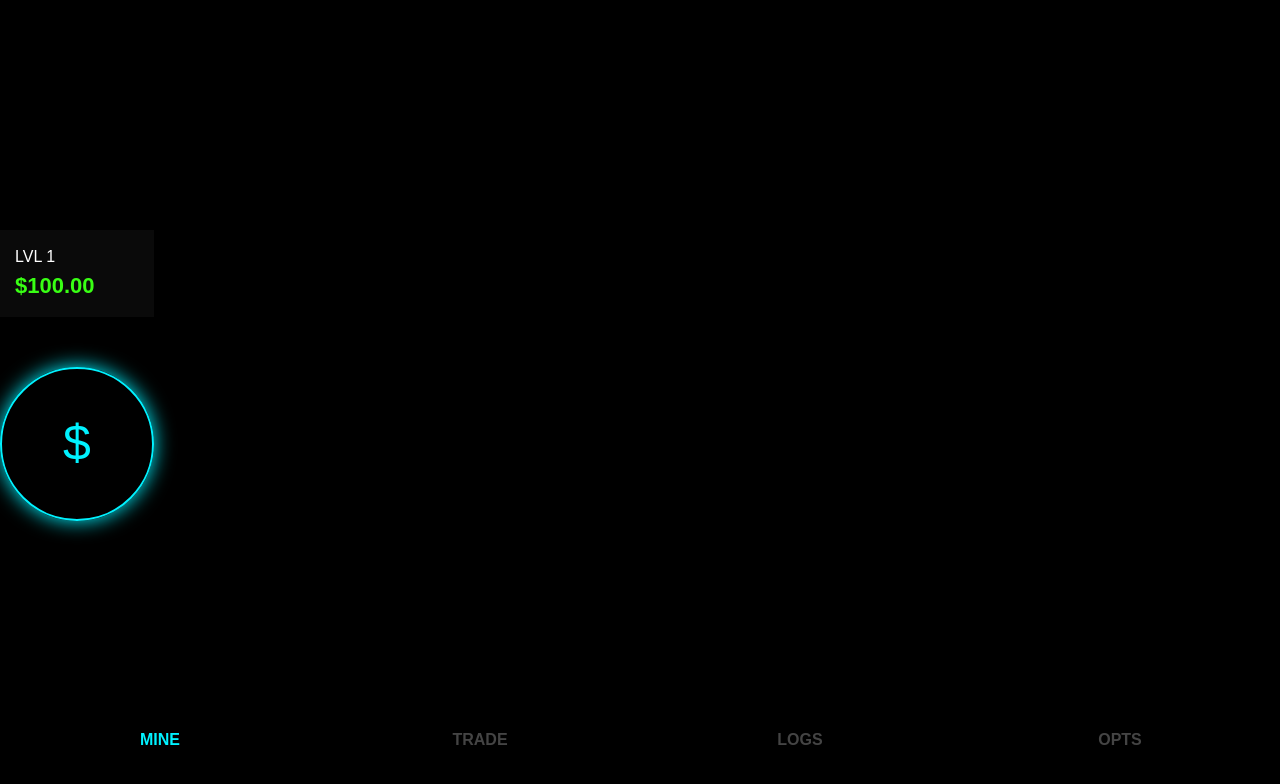
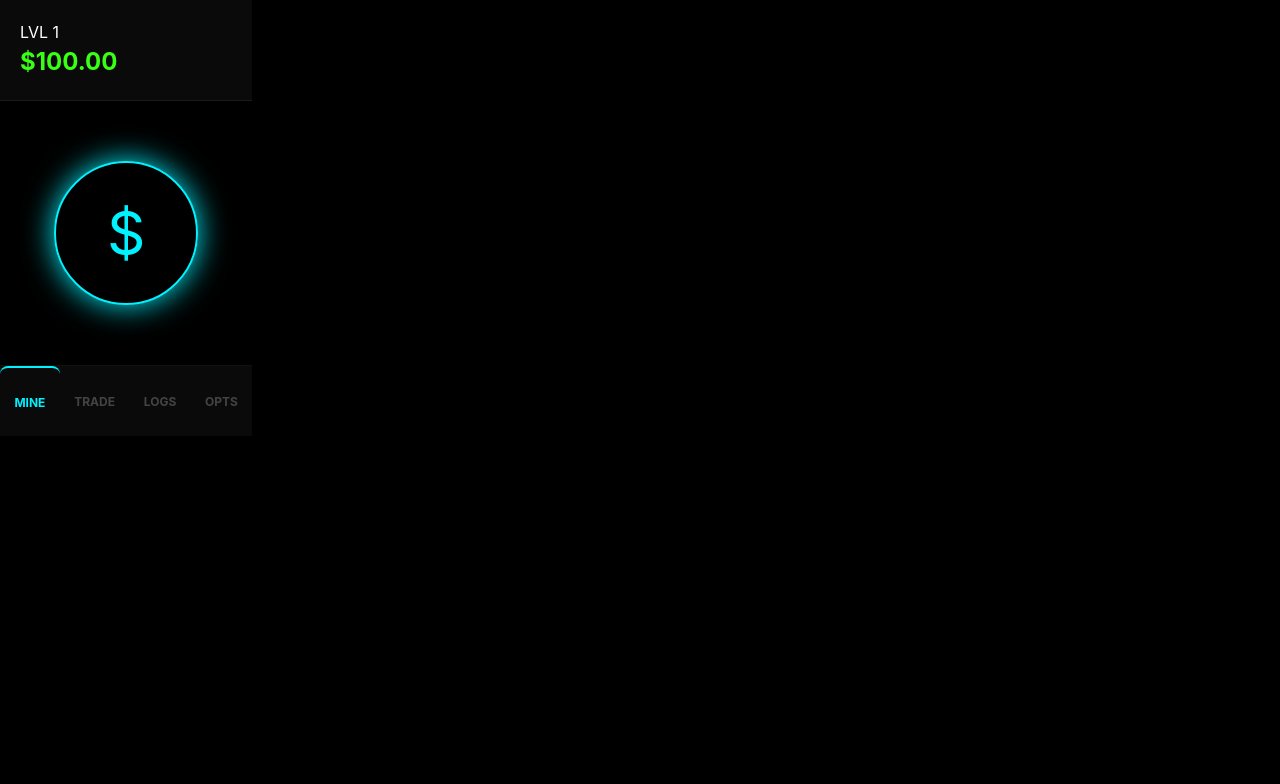
Before and after one commit to katyakuznezc-cmd/treidgame, a React (Vite) app: page / in a window 1280 px wide. Shown: the top 784 px of the page. Built offline with nearby package versions, Linux system fonts and the light colour scheme.

Commit message:
Update App.css

```diff
--- a/src/App.css
+++ b/src/App.css
@@ -1,54 +1,50 @@
-:root { --win: #39ff14; --loss: #ff0055; --neon: #00f2ff; }
-body { background: #000; color: #fff; font-family: sans-serif; margin: 0; }
+:root { --win: #39ff14; --loss: #ff0055; --neon: #00f2ff; --bg: #000; }
+body { background: var(--bg); color: #fff; font-family: 'Inter', sans-serif; margin: 0; overflow: hidden; }
 
-/* Анимация полоски сигнала 120 сек */
-.n-sig-bar {
-  height: 2px; background: var(--loss); width: 100%;
-  animation: shrink 120s linear forwards;
-}
+.app-neon { height: 100vh; display: flex; flex-direction: column; }
+
+/* Таймер сигнала */
+.n-sig-bar { height: 3px; background: var(--loss); width: 100%; animation: shrink 120s linear forwards; }
 @keyframes shrink { from { width: 100%; } to { width: 0%; } }
 
-/* Цены */
-.n-price { font-family: monospace; transition: 0.3s; margin-left: 10px; }
-.n-price.up { color: var(--win); }
-.n-price.down { color: var(--loss); }
+/* Живые цены */
+.n-price { font-family: monospace; font-size: 13px; margin-left: 10px; transition: 0.3s; }
+.n-price.up { color: var(--win); text-shadow: 0 0 5px var(--win); }
+.n-price.down { color: var(--loss); text-shadow: 0 0 5px var(--loss); }
 
-/* Тосты */
-.n-toast {
-  position: fixed; top: 10px; left: 10%; right: 10%; padding: 15px;
-  text-align: center; font-weight: bold; z-index: 100; border-radius: 5px;
-  animation: slideIn 0.3s ease;
-}
-.n-toast.win { background: var(--win); color: #000; }
-.n-toast.loss { background: var(--loss); color: #fff; }
-.n-toast.info { background: var(--neon); color: #000; }
+/* Интерфейс */
+.n-header { padding: 20px; display: flex; justify-content: space-between; background: #0a0a0a; border-bottom: 1px solid #1a1a1a; }
+.n-money { color: var(--win); font-size: 24px; font-weight: bold; }
 
-@keyframes slideIn { from { transform: translateY(-100%); } to { transform: translateY(0); } }
-
-/* UI элементы */
-.n-header { padding: 15px; display: flex; justify-content: space-between; background: #0a0a0a; }
-.n-money { font-size: 22px; color: var(--win); font-weight: bold; }
-.n-sig-card { background: #0f0f0f; margin: 10px; border: 1px solid #222; overflow: hidden; }
-.n-sig-info { padding: 12px; font-size: 13px; }
-.n-blink { color: var(--loss); animation: blink 1s infinite; margin-right: 5px; }
+.n-signal-box { background: #0f0f0f; margin: 10px; border: 1px solid #222; position: relative; }
+.n-sig-body { padding: 15px; font-size: 14px; }
+.n-perc { color: var(--win); font-weight: bold; float: right; }
 
 .n-dex-grid { display: grid; gap: 10px; padding: 15px; }
-.n-dex-btn { background: #0a0a0a; padding: 20px; border-left: 4px solid var(--c); border: 1px solid #1a1a1a; position: relative; cursor: pointer; }
-.n-active-dot { position: absolute; top: 5px; right: 5px; width: 6px; height: 6px; background: var(--loss); border-radius: 50%; }
+.n-dex-card { background: #0a0a0a; padding: 25px; border: 1px solid #1a1a1a; border-left: 4px solid var(--c); cursor: pointer; display: flex; justify-content: space-between; }
+.n-active-dot { width: 8px; height: 8px; background: var(--loss); border-radius: 50%; animation: blink 1s infinite; }
 
-.n-row { display: flex; justify-content: space-between; padding: 15px; border-bottom: 1px solid #111; }
-.n-btn { border: none; padding: 8px 15px; font-weight: bold; cursor: pointer; }
+.n-term-head { padding: 10px; background: #050505; display: flex; gap: 10px; align-items: center; }
+.n-inputs { display: flex; gap: 10px; flex: 1; }
+.n-inputs input { background: #000; border: 1px solid #333; color: var(--neon); padding: 5px; width: 60px; }
+.n-lev-box { flex: 1; display: flex; flex-direction: column; }
+
+.n-pair-row { display: flex; justify-content: space-between; padding: 15px; border-bottom: 1px solid #111; }
+.n-btn { border: none; padding: 10px 15px; font-weight: bold; cursor: pointer; min-width: 80px; }
 .n-btn.buy { background: var(--win); color: #000; }
 .n-btn.close { background: #333; color: #fff; }
 
-.n-sphere { width: 150px; height: 150px; border: 2px solid var(--neon); border-radius: 50%; display: flex; align-items: center; justify-content: center; font-size: 50px; color: var(--neon); margin: 50px auto; box-shadow: 0 0 20px var(--neon); cursor: pointer; }
-.n-pending-info { text-align: center; color: var(--neon); font-size: 12px; margin-top: 10px; }
+.n-sphere { width: 140px; height: 140px; border: 2px solid var(--neon); border-radius: 50%; display: flex; align-items: center; justify-content: center; font-size: 60px; color: var(--neon); margin: 60px auto; box-shadow: 0 0 30px var(--neon); cursor: pointer; }
+.n-waiting-badge { text-align: center; color: var(--neon); font-weight: bold; font-size: 12px; }
 
-.n-nav { position: fixed; bottom: 30px; width: 100%; display: flex; background: #000; height: 60px; }
-.n-nav button { flex: 1; background: none; border: none; color: #444; font-weight: bold; }
-.n-nav button.active { color: var(--neon); }
+.n-nav { height: 70px; display: flex; background: #0a0a0a; border-top: 1px solid #111; }
+.n-nav button { flex: 1; background: none; border: none; color: #444; font-weight: bold; font-size: 12px; }
+.n-nav button.active { color: var(--neon); border-top: 2px solid var(--neon); }
 
-.n-footer-link { position: fixed; bottom: 0; width: 100%; text-align: center; padding: 5px; background: #050505; }
-.n-footer-link a { color: #222; text-decoration: none; font-size: 9px; }
+.n-toast { position: fixed; top: 20px; left: 50%; transform: translateX(-50%); padding: 15px 30px; border-radius: 4px; z-index: 1000; font-weight: bold; animation: slideDown 0.4s; }
+.n-toast.info { background: var(--neon); color: #000; }
+.n-toast.win { background: var(--win); color: #000; }
+.n-toast.loss { background: var(--loss); color: #fff; }
 
+@keyframes slideDown { from { top: -100px; } to { top: 20px; } }
 @keyframes blink { 50% { opacity: 0; } }
```
